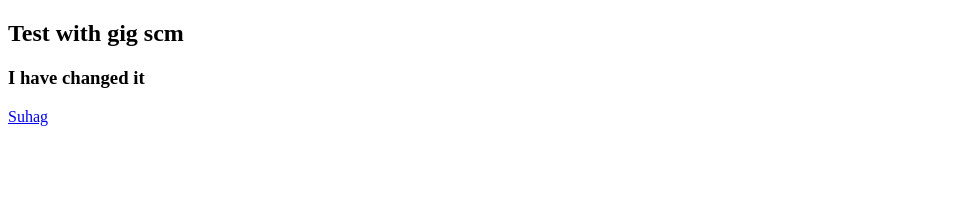
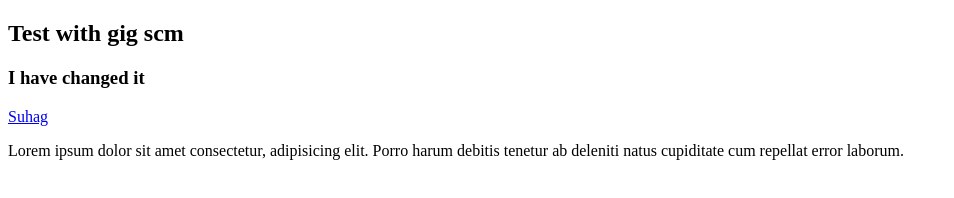
Before and after one commit to developer-suhag/my-fouth-repo, a plain HTML site: page index.html in a window 1280 px wide. Shown: the whole page, without its empty margins (0-954 px from the left). Drawn offline with Linux system fonts and the light colour scheme.

Commit message:
bash used

```diff
--- a/index.html
+++ b/index.html
@@ -10,5 +10,6 @@
         <h2>Test with gig scm</h2>
         <h3>I have changed it </h3>
         <a href="https://suhag.me" target="_blank">Suhag</a>
+        <p>Lorem ipsum dolor sit amet consectetur, adipisicing elit. Porro harum debitis tenetur ab deleniti natus cupiditate cum repellat error laborum.</p>
 </body>
 </html>
```
